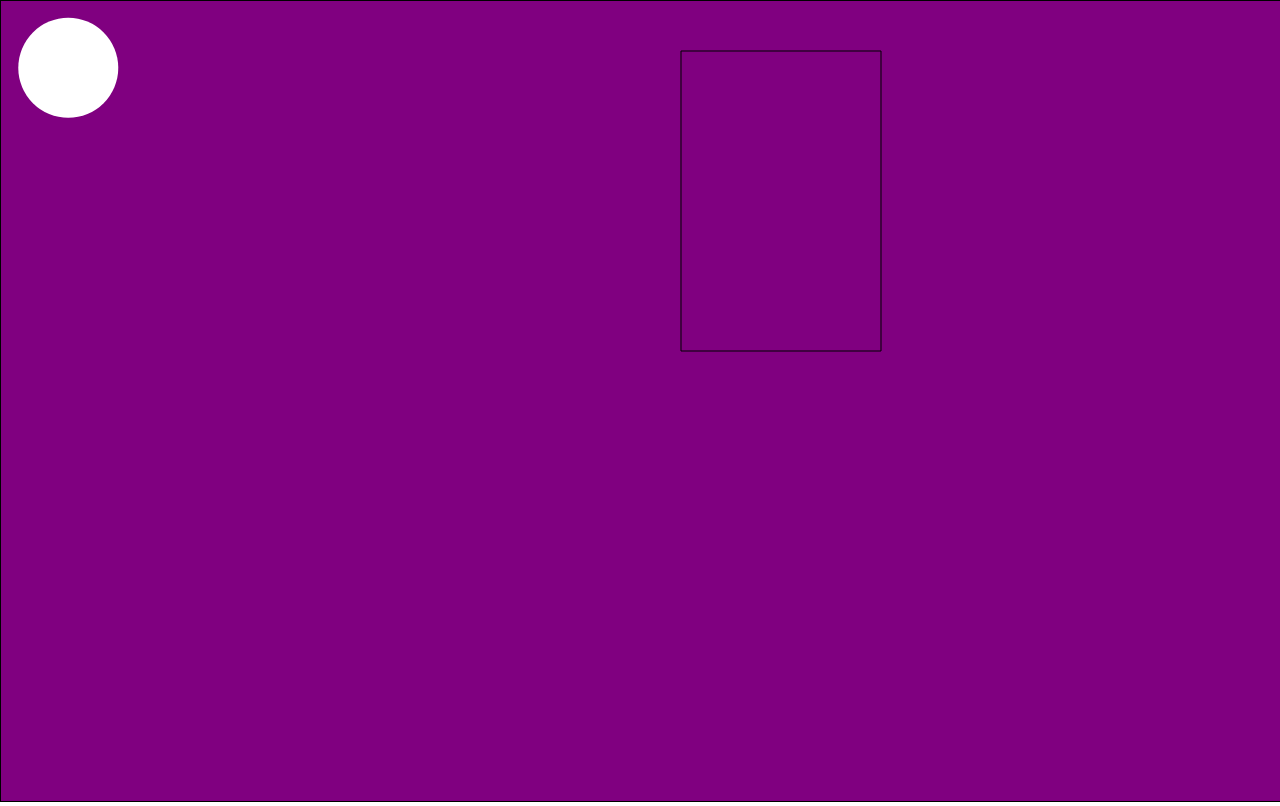
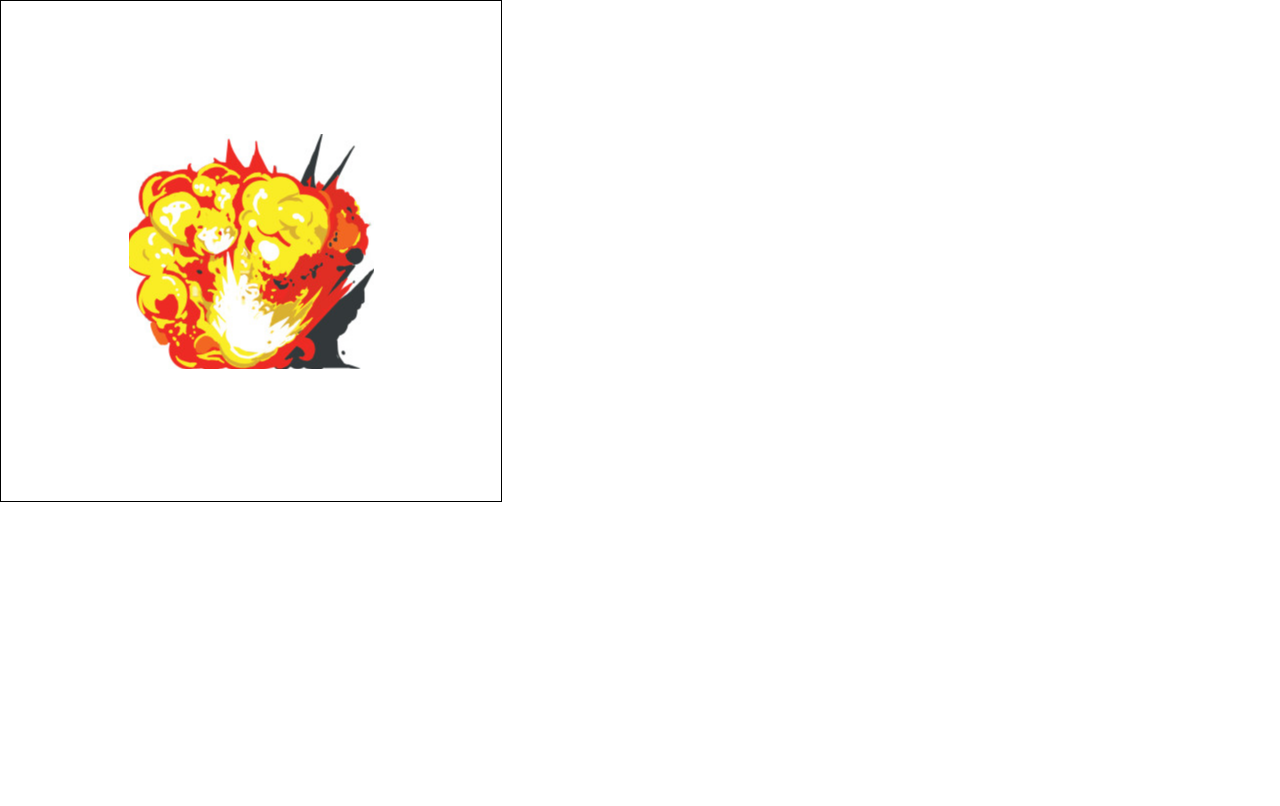
Before and after one commit to DavidHaring20/creative-code, a plain HTML site: page index.html in a window 1280 px wide. Drawn offline with Linux system fonts and the light colour scheme.

Commit message:
Finished task for Lesson_3 -> 2nd_Spritesheet. Also some modifications to the directory.

```diff
--- /dev/null
+++ b/Lesson_3/homework/2nd_Spritesheet.js
@@ -0,0 +1,70 @@
+const canvas = document.getElementById('canvas');
+const context = canvas.getContext('2d');
+
+// VARIABLES
+canvas.width = 500;
+canvas.height = 500;
+const frameWidth = 245;
+const frameHeight = 235;
+const xCenterOfCanvas = canvas.width / 2 - frameWidth / 2;
+const yCenterOfCanvas = canvas.height / 2 - frameHeight / 2;
+let frameIndex = 0;
+
+const fps = 1000 / 7.5; // after long testing, I have figured out that it is to fast to be completed
+                        // in one second so I put it in 2 seconds. There are 15 frames in sprite sheet.
+                        // 15 / 2 = 7.5
+
+// THESE ARRAYS REPRESENT COORDINATE SETS FOR EACH FRAME
+const arrayOfXCoordinates = [0, 256, 512, 768, 1024, 0, 256, 512, 768, 1024, 0, 256, 512, 768, 1024];
+const arrayOfYCoordinates = [0, 0, 0, 0, 0, 249, 249, 249, 249, 249, 498, 498, 498, 498, 498];
+
+// console.log("Canvas width: " + canvas.width);
+// console.log("Canvas height: " + canvas.height);
+// console.log("xCenterOfCanvas: " + xCenterOfCanvas);
+// console.log("yCenterOfCanvas: " + yCenterOfCanvas);
+
+const spriteSheetImage = new Image;
+spriteSheetImage.src = "Lesson_3/homework/assets/explosion.jpg";
+
+// METHOD WHICH GETS ME CORRECT FRAME (1 TO 15)
+function drawFrame() {
+    context.drawImage(
+        spriteSheetImage,                       // image that will be used
+        arrayOfXCoordinates[frameIndex],        // x-coordinate where it will start taking the picture
+        arrayOfYCoordinates[frameIndex],        // y-coordinate where it will start taking the picture
+        frameWidth,                             // width of the picture it will take
+        frameHeight,                            // height of the picture it will take
+        xCenterOfCanvas,
+        yCenterOfCanvas,
+        frameWidth,
+        frameHeight
+    );
+}
+
+// METHOD WHICH UPDATES THE NUMBER OF INDEX FRAME AND THEREFORE CHANGES THE SELECTED FRAME
+function frame() {
+    drawFrame();
+
+    frameIndex++;
+
+    if (frameIndex === 15) {
+        frameIndex = 0;
+    }
+}
+
+// MAIN FUNCTION WHICH IS RESPONSIBLE FOR CLEARING, TAKING FRAME AND REQUESTING FRAME
+function getFrame() {
+    // CLEAR EVERYTHING
+    context.clearRect(0, 0, canvas.width, canvas.height);
+
+    // GETTING PICTURE
+    frame();
+
+    // REQUEST ANIMATION FRAME
+    setTimeout(() => {
+        requestAnimationFrame(getFrame);
+    }, fps);
+
+}
+
+getFrame();
--- a/index.html
+++ b/index.html
@@ -23,9 +23,6 @@
     <canvas id="canvas" width="600px" height="600px"></canvas>
 
     <!-- CHANGE THIS -->
-    <script src="/Lesson_3/schoolwork/models/abstractModels/Rectangle.js"></script>
-    <script src="/Lesson_3/schoolwork/models/EmptyBox.js"></script>
-
-    <script src="/Lesson_3/schoolwork/index.js"></script>
+    <script src="/Lesson_3/homework/2nd_Spritesheet.js"></script>
 </body>
 </html>
```
Also changed, not shown: Lesson_3/homework/assets/explosion.jpg (added), 2 other files.
